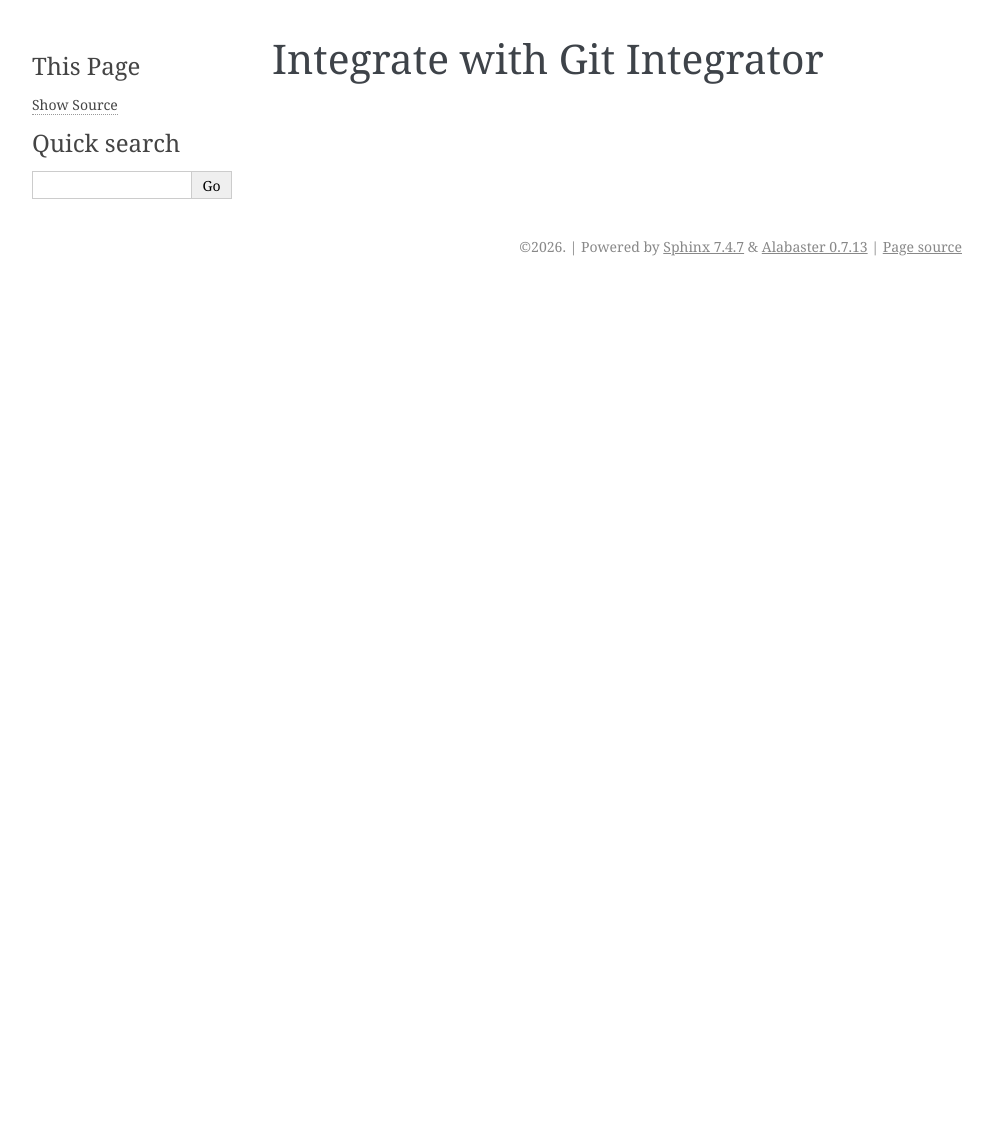
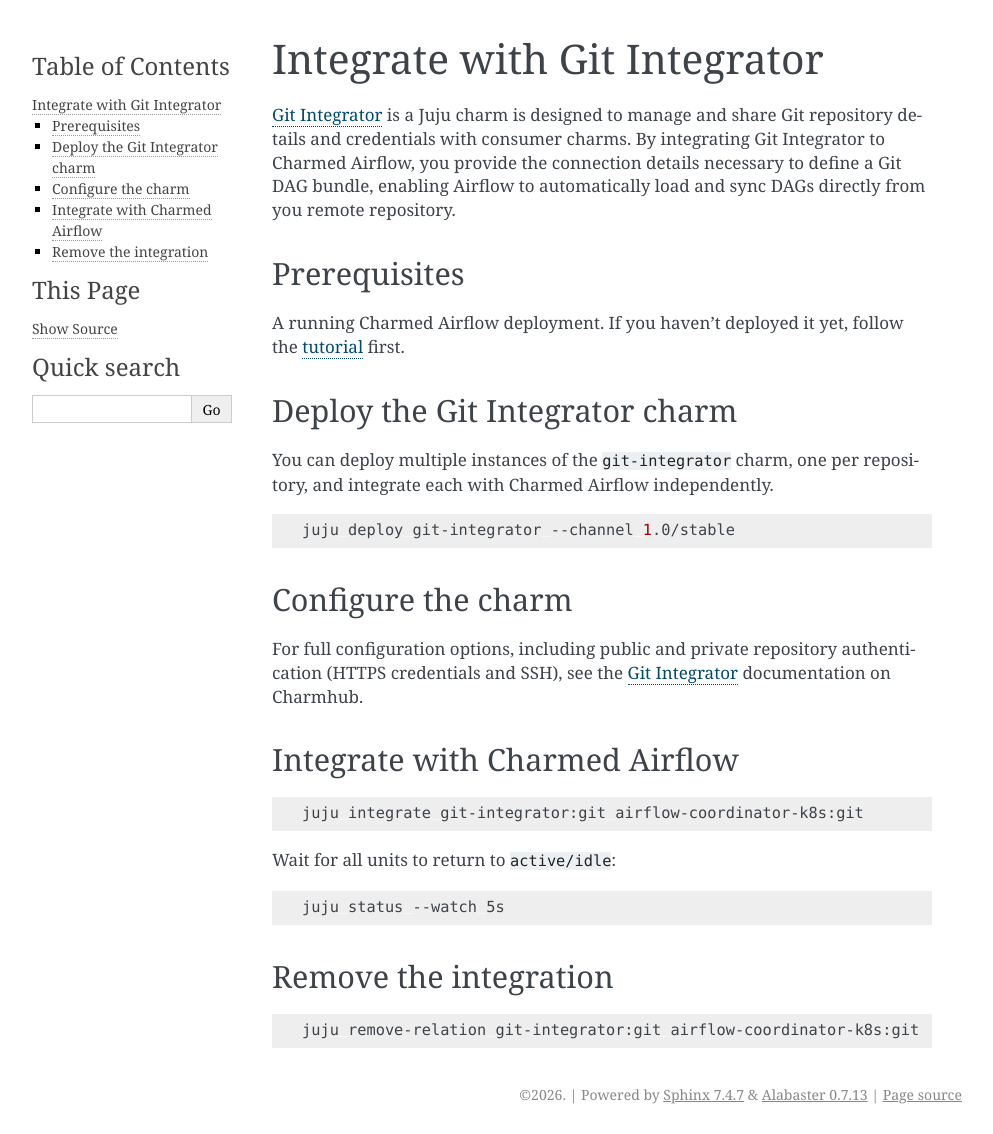
Before and after one commit to canonical/charmed-airflow-documentation, a Sphinx documentation site: the page built from docs/how-to/integrate/git-integrator.rst, in a window 1280 px wide. Shown: the whole page, without its empty margins (148-1141 px from the left). Built offline with Sphinx 7.4.7, drawn with Linux system fonts in a browser that asks for light colours; before the commit the page ends 900 px from its top, so only the background shows below that.

Commit message:
[WF-385] Docs/add how to integrate git integrator (#14)
* Added how-to Guide to Integrate with git-integrator

```diff
--- a/docs/.custom_wordlist.txt
+++ b/docs/.custom_wordlist.txt
@@ -84,6 +84,8 @@
 rediraffe
 retrigger(ing)?
 Diátaxis
+MinIO
+S3
 Airflow
 airflow
 API
@@ -107,11 +109,8 @@
 nip
 RBAC
 Subdomain
-subdomain
 TLS
 Termination
-termination
-traefik
 Traefik
 preconfigured
 venv
--- a/docs/how-to/integrate/git-integrator.rst
+++ b/docs/how-to/integrate/git-integrator.rst
@@ -1,5 +1,46 @@
+.. _integrate-git-integrator:
+
 Integrate with Git Integrator
 ==============================
 
-.. TODO: Document the steps to integrate Charmed Airflow with the Git Integrator charm
-   for syncing DAGs from a Git repository.
+`Git Integrator`_ is a Juju charm is designed to manage and share Git repository details and credentials with consumer charms. By integrating Git Integrator to Charmed Airflow, you provide the connection details necessary to define a Git DAG bundle, enabling Airflow to automatically load and sync DAGs directly from you remote repository.
+
+
+Prerequisites
+-------------
+
+A running Charmed Airflow deployment. If you haven't deployed it yet, follow the :doc:`tutorial </tutorial>` first.
+
+Deploy the Git Integrator charm
+--------------------------------
+
+You can deploy multiple instances of the ``git-integrator`` charm, one per repository, and integrate each with Charmed Airflow independently.
+
+.. code-block:: bash
+
+   juju deploy git-integrator --channel 1.0/stable
+
+Configure the charm
+--------------------
+
+For full configuration options, including public and private repository authentication (HTTPS credentials and SSH), see the `Git Integrator`_ documentation on Charmhub.
+
+Integrate with Charmed Airflow
+-------------------------------
+
+.. code-block:: bash
+
+   juju integrate git-integrator:git airflow-coordinator-k8s:git
+
+Wait for all units to return to ``active/idle``:
+
+.. code-block:: bash
+
+   juju status --watch 5s
+
+Remove the integration
+-----------------------
+
+.. code-block:: bash
+
+   juju remove-relation git-integrator:git airflow-coordinator-k8s:git
--- a/docs/reuse/links.txt
+++ b/docs/reuse/links.txt
@@ -12,6 +12,8 @@
 .. _Code of conduct: https://ubuntu.com/community/code-of-conduct
 .. _Contribute on GitHub: https://github.com/canonical/airflow-core-operators
 .. _Diátaxis: https://diataxis.fr/
+.. _Git Integrator: https://charmhub.io/git-integrator
+.. _Juju user secret: https://documentation.ubuntu.com/juju/en/latest/reference/secret/
 .. _Ingress: https://charmhub.io/traefik-k8s/libraries/ingress
 .. _Join the Discourse community forum: https://discourse.charmhub.io
 .. _Juju: https://juju.is/
```
